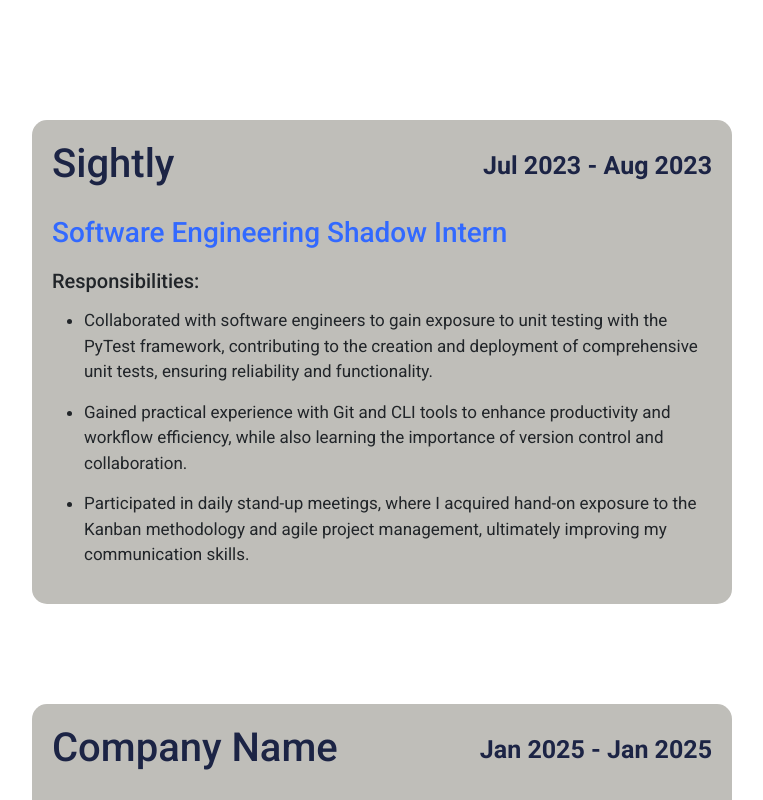
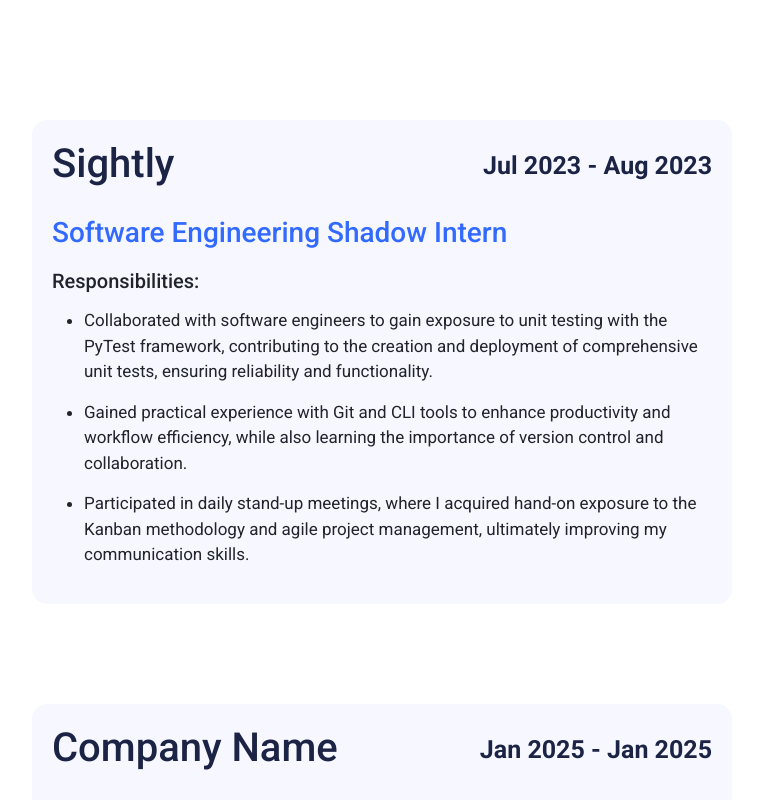
Before and after one commit to mikexbal/Michael-Balogun, a React (Create React App) app in the folder portfolio-react-app/: page / in a window 1280 px wide. Shown: the part 940-1740 px from the top of the page, without its empty margins (258-1021 px from the left). Built offline with nearby package versions, Linux system fonts and the light colour scheme.

Commit message:
Changed experience card background color

```diff
--- a/portfolio-react-app/src/components/ExperienceComponent/experience.module.css
+++ b/portfolio-react-app/src/components/ExperienceComponent/experience.module.css
@@ -4,7 +4,7 @@
 }
 
 #experienceCard {
-    background-color: #BFBEB9;
+    background-color: #F6F7FF;
     width: 700px;
     padding: 20px;
     justify-self: center;
```
